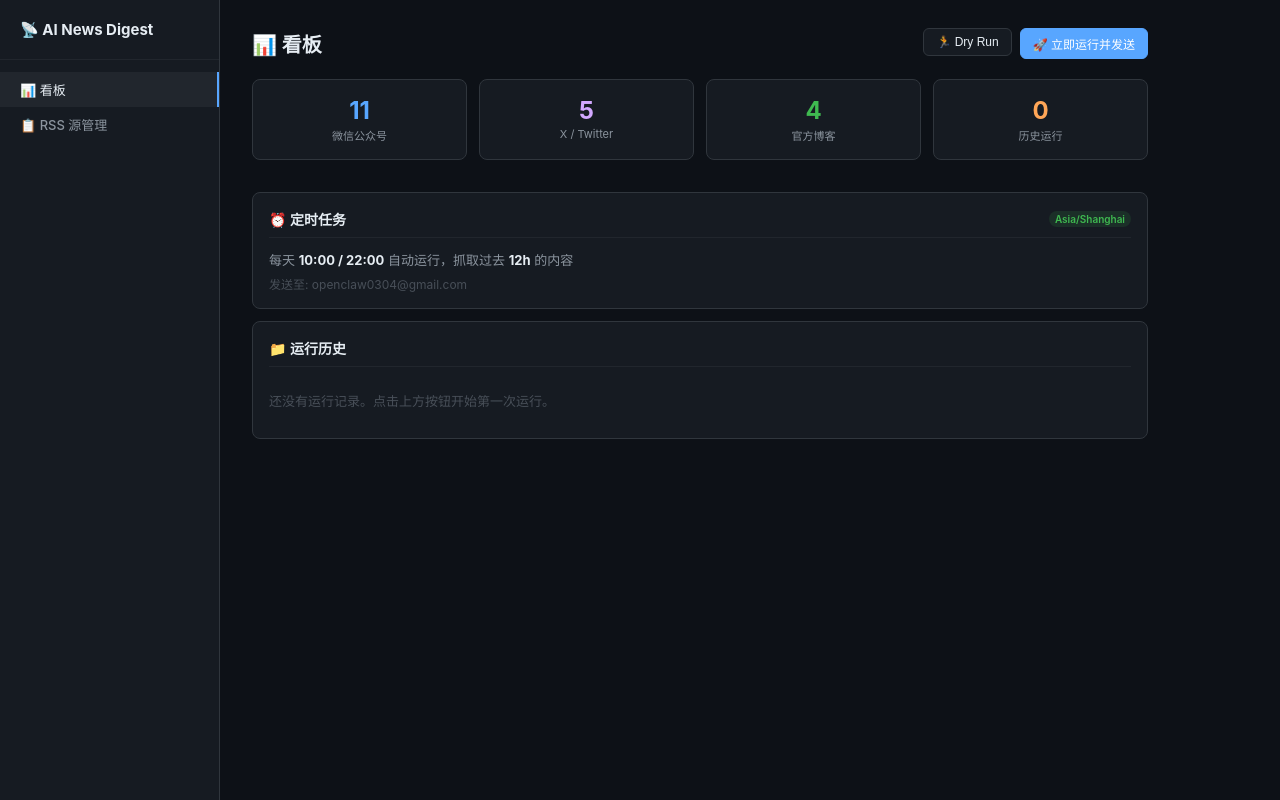
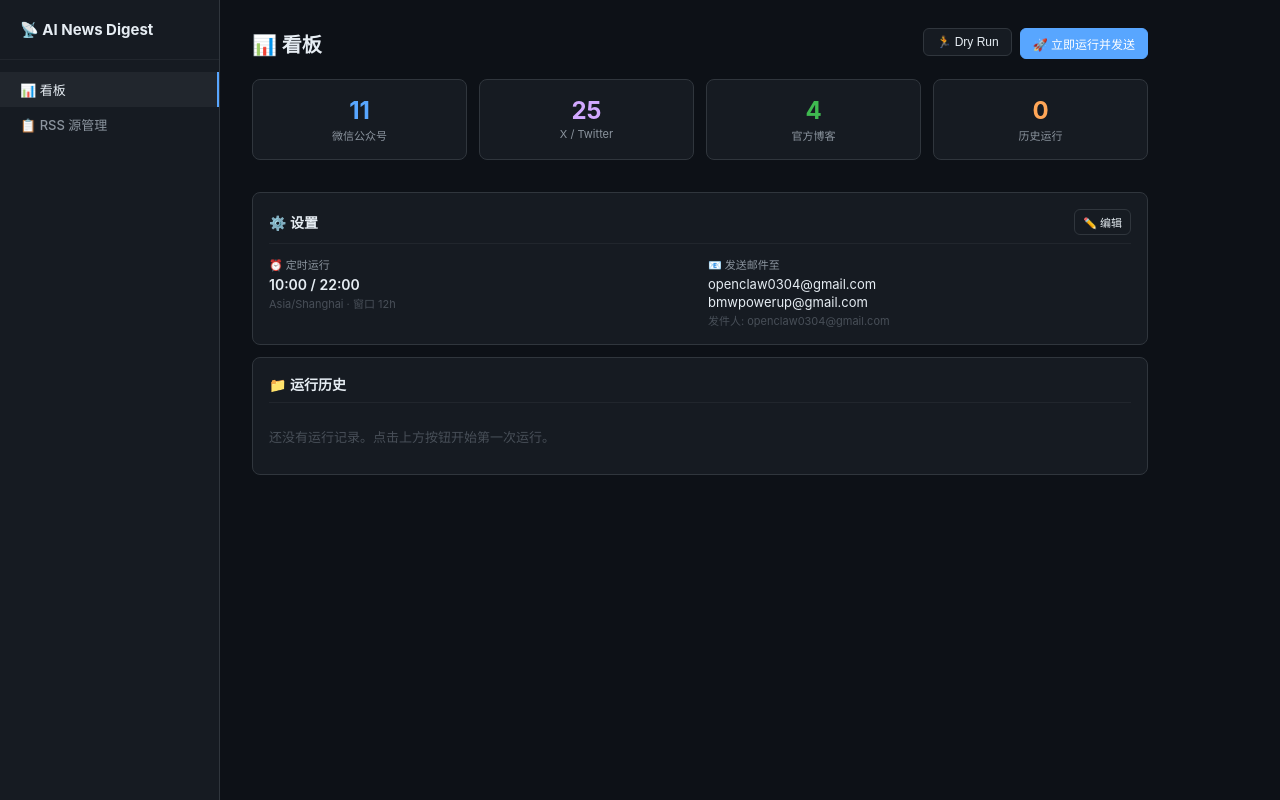
Before and after one commit to DeRitAa/ai-pulse, a Flask app: page / in a window 1280 px wide. Run offline with Flask 3, Linux system fonts and the light colour scheme.

Commit message:
docs: update README with background, requirements and v1.0 progress; add 20 X accounts; settings editable on dashboard
Co-Authored-By: Claude Sonnet 4.6 <noreply@anthropic.com>

```diff
--- a/config.yaml
+++ b/config.yaml
@@ -23,6 +23,7 @@ sources:
   - url: https://app-production-9ec8.up.railway.app/feeds/MP_WXS_3988614169.atom
     name: 葬AI
   x_rss:
+  # --- 原有 ---
   - url: https://xcancel.com/sama/rss
     name: '@sama (Sam Altman)'
   - url: https://xcancel.com/karpathy/rss
@@ -33,6 +34,51 @@ sources:
     name: '@demaborasade'
   - url: https://xcancel.com/alexalbert__/rss
     name: '@alexalbert__ (Alex Albert)'
+  # --- AI 公司领导层 ---
+  - url: https://xcancel.com/elonmusk/rss
+    name: '@elonmusk (Elon Musk · xAI/Grok)'
+  - url: https://xcancel.com/satyanadella/rss
+    name: '@satyanadella (Satya Nadella · Microsoft)'
+  - url: https://xcancel.com/demaborasadeshassabis/rss
+    name: '@demishassabis (Demis Hassabis · DeepMind)'
+  - url: https://xcancel.com/mustaborasafasuleyman/rss
+    name: '@mustafasuleyman (Mustafa Suleyman · Microsoft AI)'
+  - url: https://xcancel.com/JeffDean/rss
+    name: '@JeffDean (Jeff Dean · Google DeepMind)'
+  - url: https://xcancel.com/drfeifei/rss
+    name: '@drfeifei (Fei-Fei Li · Stanford/World Labs)'
+  # --- AI 研究者 ---
+  - url: https://xcancel.com/fchollet/rss
+    name: '@fchollet (Francois Chollet · Keras/ARC-AGI)'
+  - url: https://xcancel.com/hardmaru/rss
+    name: '@hardmaru (David Ha · AI 研究者)'
+  - url: https://xcancel.com/GaryMarcus/rss
+    name: '@GaryMarcus (Gary Marcus · AI 评论)'
+  - url: https://xcancel.com/jackclarkSF/rss
+    name: '@jackclarkSF (Jack Clark · Anthropic/Import AI)'
+  - url: https://xcancel.com/ESYudkowsky/rss
+    name: '@ESYudkowsky (Eliezer Yudkowsky · AI 安全)'
+  - url: https://xcancel.com/Miles_Brundage/rss
+    name: '@Miles_Brundage (Miles Brundage · AI 政策)'
+  # --- AI 新闻与评论 ---
+  - url: https://xcancel.com/AravSrinivas/rss
+    name: '@AravSrinivas (Aravind Srinivas · Perplexity CEO)'
+  - url: https://xcancel.com/emollick/rss
+    name: '@emollick (Ethan Mollick · Wharton AI 研究)'
+  - url: https://xcancel.com/svpino/rss
+    name: '@svpino (Santiago · ML 工程师)'
+  # --- 中国 AI 观察 ---
+  - url: https://xcancel.com/mattsheehan/rss
+    name: '@mattsheehan (Matt Sheehan · 中美AI分析)'
+  - url: https://xcancel.com/jeffjding/rss
+    name: '@jeffjding (Jeffrey Ding · ChinAI Newsletter)'
+  - url: https://xcancel.com/kaaborasaifulee/rss
+    name: '@kaifulee (李开复 · 创新工场)'
+  # --- AI 产品/创业 ---
+  - url: https://xcancel.com/bindureddy/rss
+    name: '@bindureddy (Bindu Reddy · Abacus.AI)'
+  - url: https://xcancel.com/swyx/rss
+    name: '@swyx (Shawn Wang · AI 工程/Latent Space)'
   official_blogs:
   - url: https://openai.com/blog/rss.xml
     name: OpenAI Blog
@@ -86,6 +132,7 @@ email:
   from_addr: openclaw0304@gmail.com
   to_addrs:
   - openclaw0304@gmail.com
+  - bmwpowerup@gmail.com
 schedule:
   times:
   - '10:00'
--- a/dashboard.py
+++ b/dashboard.py
@@ -68,6 +68,47 @@ def index():
     config = load_config()
     runs = get_run_history()
     return render_template("index.html", config=config, runs=runs, status=_run_status)
+
+
+@app.route("/settings", methods=["POST"])
+def update_settings():
+    config = load_config()
+
+    # Parse schedule times (one per line)
+    times_raw = request.form.get("times", "").strip()
+    times = [t.strip() for t in times_raw.splitlines() if t.strip()]
+    if times:
+        config["schedule"]["times"] = times
+
+    timezone = request.form.get("timezone", "").strip()
+    if timezone:
+        config["schedule"]["timezone"] = timezone
+
+    window_hours = request.form.get("window_hours")
+    if window_hours:
+        config["schedule"]["window_hours"] = int(window_hours)
+
+    # Parse email recipients (one per line)
+    to_raw = request.form.get("to_addrs", "").strip()
+    to_addrs = [a.strip() for a in to_raw.splitlines() if a.strip()]
+    if to_addrs:
+        config["email"]["to_addrs"] = to_addrs
+
+    from_addr = request.form.get("from_addr", "").strip()
+    if from_addr:
+        config["email"]["from_addr"] = from_addr
+
+    smtp_host = request.form.get("smtp_host", "").strip()
+    if smtp_host:
+        config["email"]["smtp_host"] = smtp_host
+
+    smtp_port = request.form.get("smtp_port")
+    if smtp_port:
+        config["email"]["smtp_port"] = int(smtp_port)
+
+    save_config(config)
+    flash("设置已保存", "success")
+    return redirect(url_for("index"))
 
 
 @app.route("/sources")
--- a/templates/dashboard/index.html
+++ b/templates/dashboard/index.html
@@ -69,19 +69,80 @@
   </div>
 </div>
 
-<!-- Schedule info -->
-<div class="card">
+<!-- Schedule & Email Settings -->
+<div class="card" id="settingsCard">
   <div class="card-header">
-    <span class="card-title">⏰ 定时任务</span>
-    <span class="badge badge-green">{{ config.schedule.timezone }}</span>
+    <span class="card-title">⚙️ 设置</span>
+    <div>
+      <button class="btn btn-sm" id="editSettingsBtn" onclick="toggleSettingsEdit(true)">✏️ 编辑</button>
+      <button class="btn btn-sm btn-primary" id="saveSettingsBtn" onclick="saveSettings()" style="display:none;">💾 保存</button>
+      <button class="btn btn-sm" id="cancelSettingsBtn" onclick="toggleSettingsEdit(false)" style="display:none;">取消</button>
+    </div>
   </div>
-  <div style="font-size: 13px; color: var(--text-muted);">
-    每天 <strong style="color: var(--text);">{{ config.schedule.times | join(' / ') }}</strong>
-    自动运行，抓取过去 <strong style="color: var(--text);">{{ config.schedule.window_hours }}h</strong> 的内容
+
+  <!-- Display mode -->
+  <div id="settingsDisplay">
+    <div style="display: grid; grid-template-columns: 1fr 1fr; gap: 16px;">
+      <div>
+        <div style="font-size: 11px; color: var(--text-muted); margin-bottom: 4px;">⏰ 定时运行</div>
+        <div style="font-size: 14px; font-weight: 600;">{{ config.schedule.times | join(' / ') }}</div>
+        <div style="font-size: 11px; color: var(--text-dim); margin-top: 2px;">
+          {{ config.schedule.timezone }} · 窗口 {{ config.schedule.window_hours }}h
+        </div>
+      </div>
+      <div>
+        <div style="font-size: 11px; color: var(--text-muted); margin-bottom: 4px;">📧 发送邮件至</div>
+        <div style="font-size: 13px;">
+          {% for addr in config.email.to_addrs %}
+            <div style="margin-bottom: 2px;">{{ addr }}</div>
+          {% endfor %}
+        </div>
+        <div style="font-size: 11px; color: var(--text-dim); margin-top: 2px;">
+          发件人: {{ config.email.from_addr }}
+        </div>
+      </div>
+    </div>
   </div>
-  <div style="font-size: 12px; color: var(--text-dim); margin-top: 6px;">
-    发送至: {{ config.email.to_addrs | join(', ') }}
-  </div>
+
+  <!-- Edit mode -->
+  <form id="settingsForm" style="display:none;" method="POST" action="/settings">
+    <div style="display: grid; grid-template-columns: 1fr 1fr; gap: 16px;">
+      <div>
+        <div class="form-group">
+          <label class="form-label">运行时间（每行一个，HH:MM 格式）</label>
+          <textarea name="times" class="form-input" rows="3" style="resize: vertical; font-family: monospace;">{% for t in config.schedule.times %}{{ t }}
+{% endfor %}</textarea>
+        </div>
+        <div class="form-group">
+          <label class="form-label">时区</label>
+          <input type="text" name="timezone" class="form-input" value="{{ config.schedule.timezone }}" />
+        </div>
+        <div class="form-group">
+          <label class="form-label">抓取窗口（小时）</label>
+          <input type="number" name="window_hours" class="form-input" value="{{ config.schedule.window_hours }}" min="1" max="48" />
+        </div>
+      </div>
+      <div>
+        <div class="form-group">
+          <label class="form-label">收件人（每行一个邮箱地址）</label>
+          <textarea name="to_addrs" class="form-input" rows="3" style="resize: vertical;">{% for a in config.email.to_addrs %}{{ a }}
+{% endfor %}</textarea>
+        </div>
+        <div class="form-group">
+          <label class="form-label">发件人地址</label>
+          <input type="email" name="from_addr" class="form-input" value="{{ config.email.from_addr }}" />
+        </div>
+        <div class="form-group">
+          <label class="form-label">SMTP 主机</label>
+          <input type="text" name="smtp_host" class="form-input" value="{{ config.email.smtp_host }}" />
+        </div>
+        <div class="form-group">
+          <label class="form-label">SMTP 端口</label>
+          <input type="number" name="smtp_port" class="form-input" value="{{ config.email.smtp_port }}" />
+        </div>
+      </div>
+    </div>
+  </form>
 </div>
 
 <!-- Run history -->
@@ -116,10 +177,21 @@
 {% endblock %}
 
 {% block scripts %}
+<script>
+function toggleSettingsEdit(editing) {
+  document.getElementById('settingsDisplay').style.display = editing ? 'none' : 'block';
+  document.getElementById('settingsForm').style.display = editing ? 'block' : 'none';
+  document.getElementById('editSettingsBtn').style.display = editing ? 'none' : 'inline-flex';
+  document.getElementById('saveSettingsBtn').style.display = editing ? 'inline-flex' : 'none';
+  document.getElementById('cancelSettingsBtn').style.display = editing ? 'inline-flex' : 'none';
+}
+
+function saveSettings() {
+  document.getElementById('settingsForm').submit();
+}
+
 {% if status.running %}
-<script>
-  // Auto-refresh while running
   setTimeout(() => location.reload(), 5000);
+{% endif %}
 </script>
-{% endif %}
 {% endblock %}
```
Also changed, not shown: README.md.
